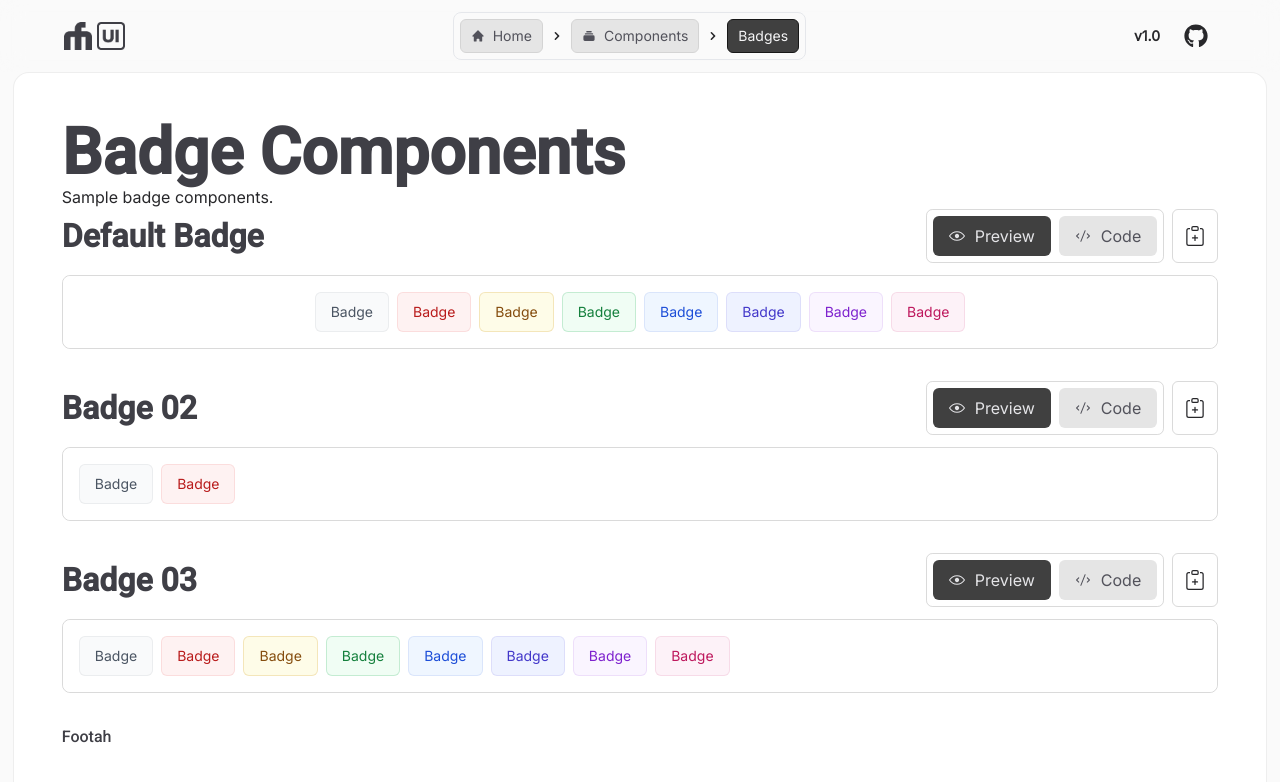
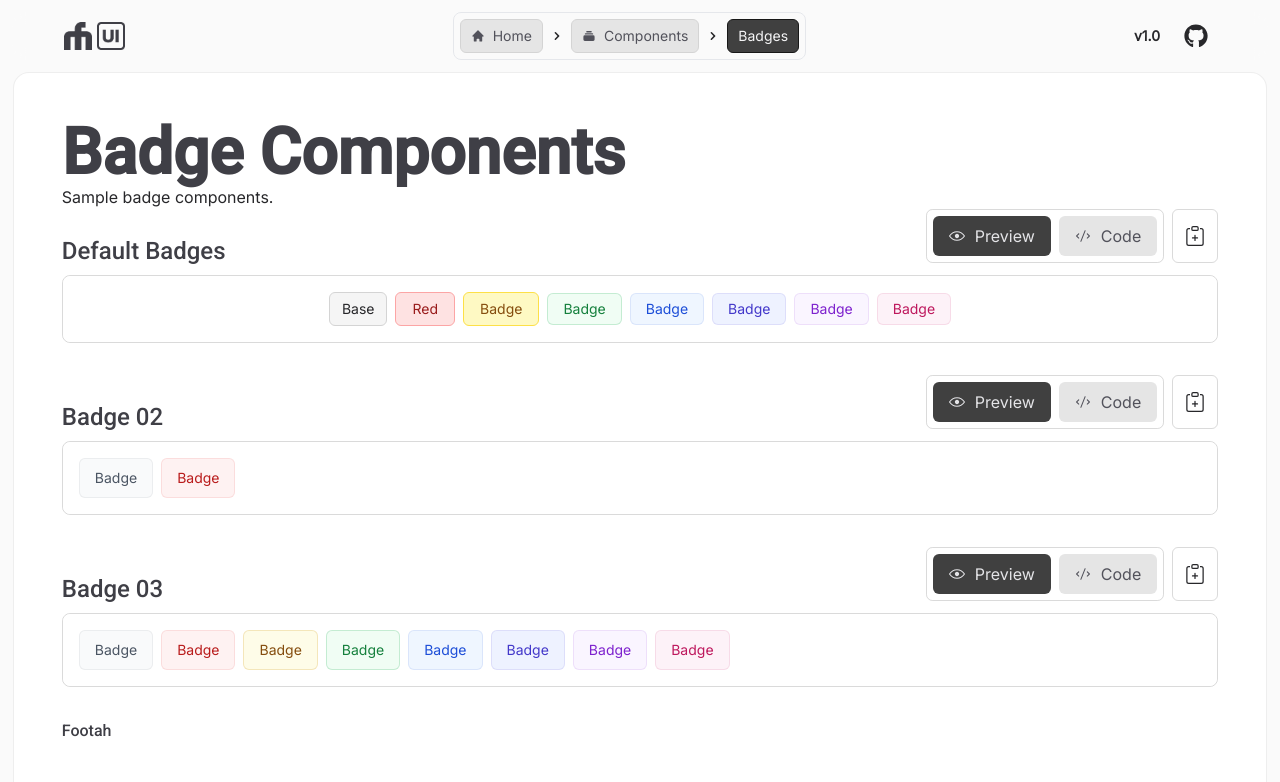
Before and after one commit to fwedwicc/fmUI, a React (Vite) app: page /components/badge in a window 1280 px wide. Shown: the top 782 px of the page. Built offline with nearby package versions, Linux system fonts and the light colour scheme.

Commit message:
Made changes for some the components

```diff
--- a/src/components/Navbar.jsx
+++ b/src/components/Navbar.jsx
@@ -36,7 +36,7 @@ const Navbar = () => {
   };
 
   return (
-    <div className='fixed flex w-full h-[4.5rem] justify-between items-center px-[4rem] backdrop-blur-md bg-neutral-50/20 z-50'>
+    <div className='fixed flex w-full h-[4.5rem] justify-between items-center px-[4rem] backdrop-blur-md bg-neutral-50/60 z-50'>
       <Link to='/home'>
         <img src={fmUILogo} alt="fmUI Logo" className='w-auto h-7' />
       </Link>
--- a/src/components/Tab.jsx
+++ b/src/components/Tab.jsx
@@ -23,8 +23,8 @@ const Tab = ({ previewContent, codeSnippet, label }) => {
 
   return (
     <>
-      <div className='flex justify-between items-center'>
-        <h2 className='text-[2rem] leading-none font-bold'>{label}</h2>
+      <div className='flex justify-between items-end'>
+        <h2 className='text-[1.5rem] leading-none font-medium'>{label}</h2>
         <div className='space-x-2 flex'>
           <div className='inline-flex p-1.5 border border-neutral-400/40 gap-2 rounded-[0.4rem]'>
             <motion.button
--- a/src/components/application-ui/elements/badges/Badges01.jsx
+++ b/src/components/application-ui/elements/badges/Badges01.jsx
@@ -13,14 +13,22 @@ export const codeSnippet = `<span class="inline-flex items-center rounded-md bg-
 const Badges01 = () => {
   return (
     <div className='gap-2 flex justify-center items-center flex-wrap'>
-      <span className="inline-flex items-center rounded-md bg-gray-50 px-4 py-2.5 text-sm font-medium text-gray-600 ring-1 ring-inset ring-gray-500/10">Badge</span>
-      <span className="inline-flex items-center rounded-md bg-red-50 px-4 py-2.5 text-sm font-medium text-red-700 ring-1 ring-inset ring-red-600/10">Badge</span>
-      <span className="inline-flex items-center rounded-md bg-yellow-50 px-4 py-2.5 text-sm font-medium text-yellow-800 ring-1 ring-inset ring-yellow-600/20">Badge</span>
-      <span className="inline-flex items-center rounded-md bg-green-50 px-4 py-2.5 text-sm font-medium text-green-700 ring-1 ring-inset ring-green-600/20">Badge</span>
-      <span className="inline-flex items-center rounded-md bg-blue-50 px-4 py-2.5 text-sm font-medium text-blue-700 ring-1 ring-inset ring-blue-700/10">Badge</span>
-      <span className="inline-flex items-center rounded-md bg-indigo-50 px-4 py-2.5 text-sm font-medium text-indigo-700 ring-1 ring-inset ring-indigo-700/10">Badge</span>
-      <span className="inline-flex items-center rounded-md bg-purple-50 px-4 py-2.5 text-sm font-medium text-purple-700 ring-1 ring-inset ring-purple-700/10">Badge</span>
-      <span className="inline-flex items-center rounded-md bg-pink-50 px-4 py-2.5 text-sm font-medium text-pink-700 ring-1 ring-inset ring-pink-700/10">Badge</span>
+      {/* Base */}
+      <span className="inline-flex items-center rounded-md px-3 py-1.5 border border-neutral-300 bg-neutral-100  text-sm text-zinc-800">Base</span>
+      {/* Red */}
+      <span className="inline-flex items-center rounded-md px-4 py-1.5 border border-red-300 bg-red-100  text-sm text-red-800">Red</span>
+
+      <span className="inline-flex items-center rounded-md px-4 py-1.5 border border-yellow-300 bg-yellow-100  text-sm text-yellow-800">Badge</span>
+
+      <span className="inline-flex items-center rounded-md bg-green-50 px-4 py-1.5 text-sm font-medium text-green-700 ring-1 ring-inset ring-green-600/20">Badge</span>
+
+      <span className="inline-flex items-center rounded-md bg-blue-50 px-4 py-1.5 text-sm font-medium text-blue-700 ring-1 ring-inset ring-blue-700/10">Badge</span>
+
+      <span className="inline-flex items-center rounded-md bg-indigo-50 px-4 py-1.5 text-sm font-medium text-indigo-700 ring-1 ring-inset ring-indigo-700/10">Badge</span>
+
+      <span className="inline-flex items-center rounded-md bg-purple-50 px-4 py-1.5 text-sm font-medium text-purple-700 ring-1 ring-inset ring-purple-700/10">Badge</span>
+
+      <span className="inline-flex items-center rounded-md bg-pink-50 px-4 py-1.5 text-sm font-medium text-pink-700 ring-1 ring-inset ring-pink-700/10">Badge</span>
     </div>
   );
 };
--- a/src/constants/index.js
+++ b/src/constants/index.js
@@ -21,7 +21,7 @@ export const componentData = {
     title: 'Badge Components',
     description: 'Sample badge components.',
     tabs: [
-      { component: Badges01, codeSnippet: badges01CodeSnippet, label: 'Default Badge' },
+      { component: Badges01, codeSnippet: badges01CodeSnippet, label: 'Default Badges' },
       { component: Badges02, codeSnippet: badges02CodeSnippet, label: 'Badge 02' },
       { component: Badges03, codeSnippet: badges03CodeSnippet, label: 'Badge 03' },
     ]
@@ -30,7 +30,7 @@ export const componentData = {
     title: 'Button Components',
     description: 'Sample button component.',
     tabs: [
-      { component: Buttons01, codeSnippet: buttons01CodeSnippet, label: 'Button variants' },
+      { component: Buttons01, codeSnippet: buttons01CodeSnippet, label: 'Default button variants' },
       { component: Buttons02, codeSnippet: buttons02CodeSnippet, label: 'Rounded buttons' },
       { component: Buttons03, codeSnippet: buttons03CodeSnippet, label: 'Button with icons' },
       { component: Buttons04, codeSnippet: buttons04CodeSnippet, label: 'Icon buttons' },
```
